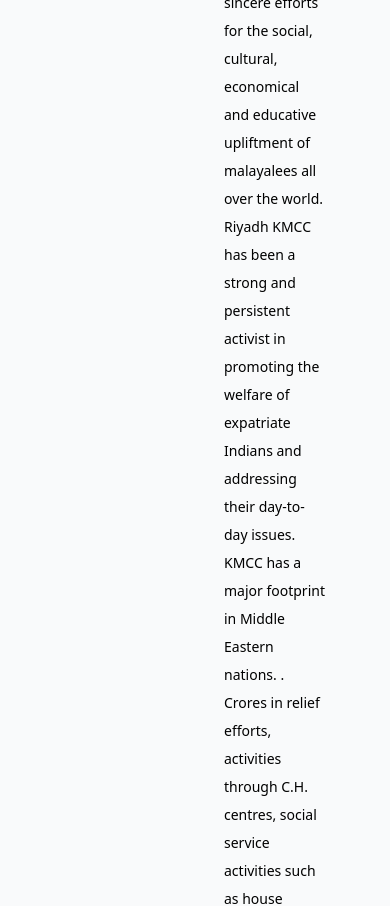
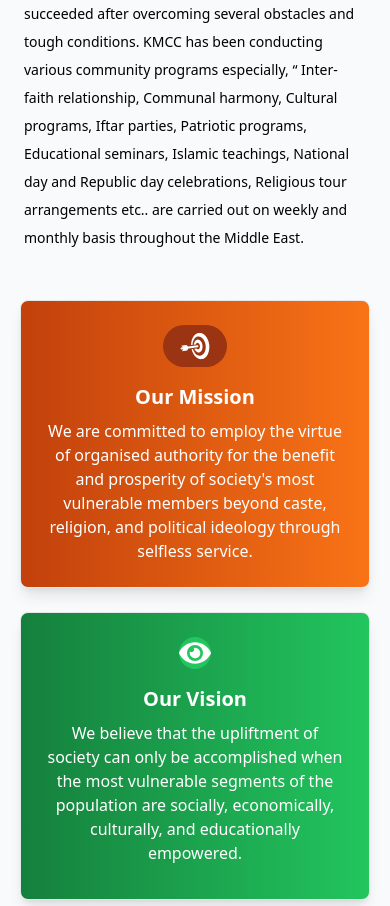
Before and after one commit to iirrrrffan/kmcc--web, a React (Vite) app: page /overview in a window 390 px wide. Shown: the part 1716-2622 px from the top of the page. Built offline with nearby package versions, Linux system fonts and the light colour scheme; no server answers.

Commit message:
uddatethisaboutpage responsve

```diff
--- a/src/user/components/about/Content.jsx
+++ b/src/user/components/about/Content.jsx
@@ -2,15 +2,15 @@
 
 const Content = () => {
   return (
-    <div className="flex pr-10 pl-10 ">
-      <div className="w-1/2 p-20">
+    <div className="flex flex-col md:flex-row md:pr-10 md:pl-10 ">
+      <div className="md:w-1/2 md:p-20 w-full px-5">
         <img
           src="https://3blaws.s3.amazonaws.com/styles/carousel_2x/s3/images/GivingTuesdayedit_4fcd098b-f659-4ed0-828c-8f1244d98ec3-prv.jpg"
           alt=""
           className=""
         />
       </div>
-      <div className="w-1/2">
+      <div className="md:w-1/2">
         <p className="font-light text-sm leading-7 mt-4 px-6 text-start ">
           The Kerala Muslim Cultural Centre (KMCC) is an expatriate charity and
           volunteer organisation for expatriates from Kerala. Formed in 1981 as
--- a/src/user/components/about/MissionVision.jsx
+++ b/src/user/components/about/MissionVision.jsx
@@ -5,7 +5,7 @@
 
 const MissionVision = () => {
   return (
-    <div className="flex flex-col md:flex-row justify-center  gap-6  px-28 pt-10">
+    <div className="flex flex-col md:flex-row justify-center  gap-6  md:px-28 md:pt-10 px-5">
       {/* Mission Section */}
       <motion.div
         className="w-full md:w-1/2 h-72 flex flex-col items-center text-center p-6 bg-gradient-to-r from-orange-700 to-orange-500 text-white rounded-lg shadow-lg border border-gray-200"
@@ -31,7 +31,7 @@
         animate={{ opacity: 1, x: 0 }}
         transition={{ duration: 1 }}
       >
-        <div className="flex items-center justify-center w-16 h-16 bg-green-500 text-white rounded-full mb-4">
+        <div className="flex  items-center justify-center md:w-16 md:h-16 bg-green-500 text-white rounded-full mb-4">
           <FaEye size={32} />
         </div>
         <h3 className="text-xl font-semibold mb-2">Our Vision</h3>
```
